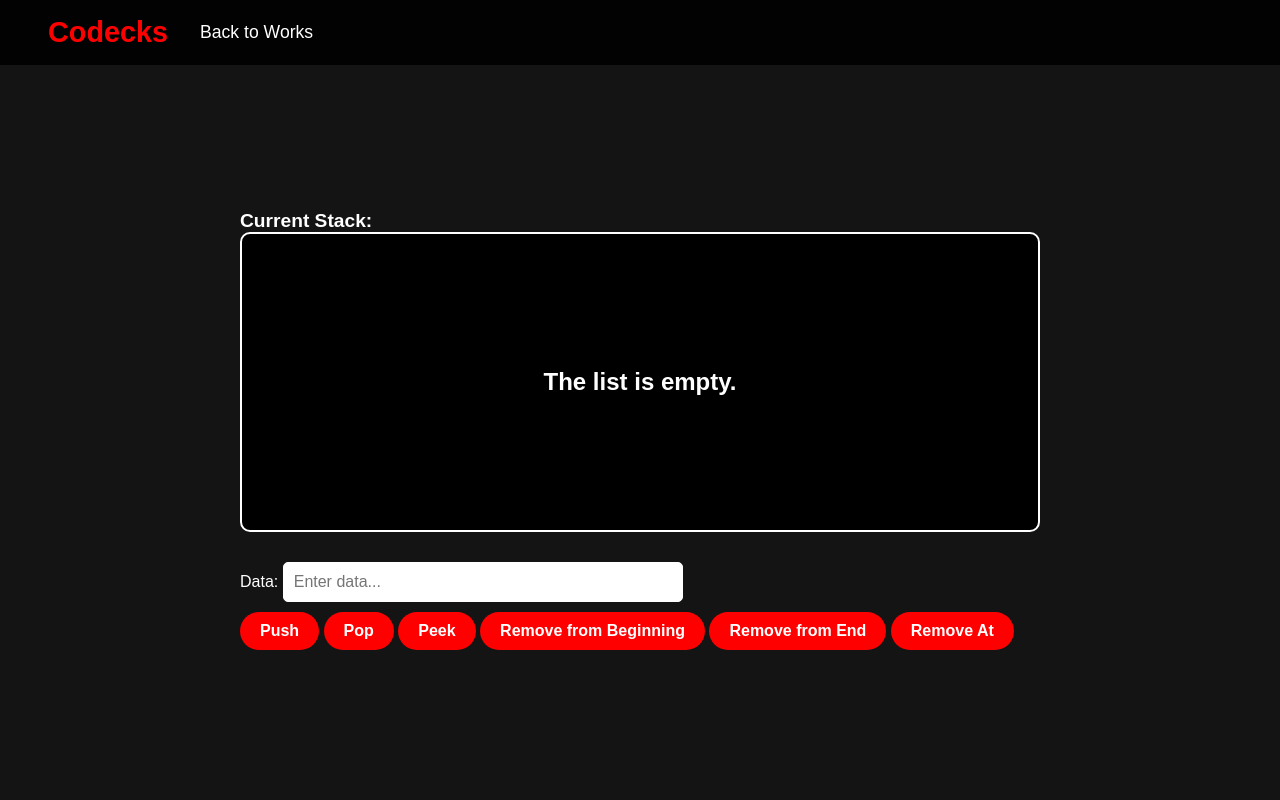
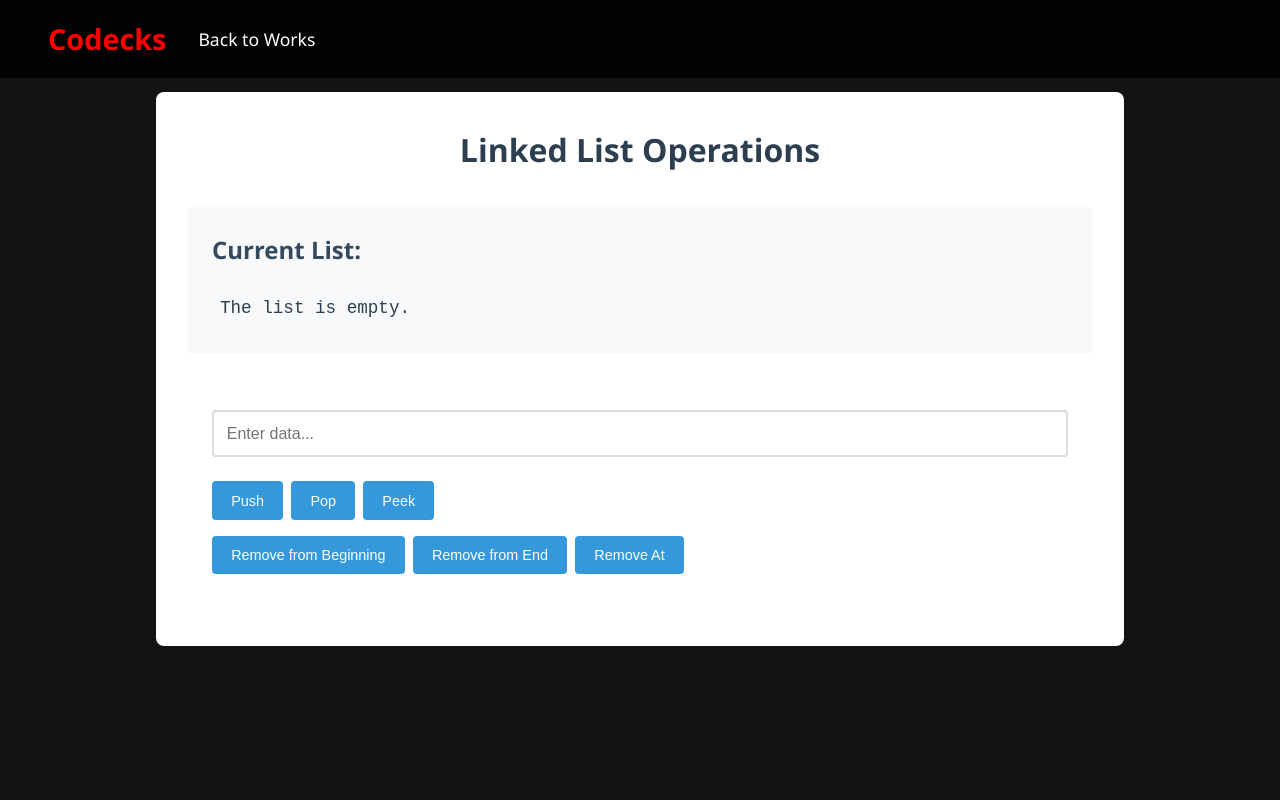
Before and after one commit to johndeviscuyos/DSA_NETFLIX, a Flask app: page /linklist in a window 1280 px wide. Run offline with Flask 3, Linux system fonts and the light colour scheme.

```diff
--- a/static/css/linklist.css
+++ b/static/css/linklist.css
@@ -1,24 +1,19 @@
-/* General Reset */
+/* Reset and base styles */
 * {
     margin: 0;
     padding: 0;
     box-sizing: border-box;
 }
 
-/* Body Styling */
 body {
-    font-family: 'Arial', sans-serif;
-    background-color: #141414; /* Black background */
+    font-family: 'Segoe UI', Tahoma, Geneva, Verdana, sans-serif;
+    line-height: 1.6;
+    background-color: #141414;
     color: white;
-    display: flex;
-    flex-direction: column;
-    align-items: center;
-    justify-content: center;
-    min-height: 100vh;
-    padding-top: 60px; /* Adjust for navbar */
+    padding-top: 60px;
 }
 
-/* Navbar Styling */
+/* Navbar Styling - Original */
 .navbar {
     display: flex;
     justify-content: space-between;
@@ -50,7 +45,7 @@ body {
 }
 
 .nav-links a {
-    text-decoration: none; /* Remove underline */
+    text-decoration: none;
     color: white;
     font-size: 1.1rem;
     transition: color 0.3s;
@@ -59,82 +54,117 @@ body {
 .nav-links a:hover {
     color: gray;
 }
+
+/* Main container */
+.container {
+    max-width: 1000px;
+    margin: 2rem auto;
+    padding: 0 1rem;
 }
 
-/* Main Layout Container */
-.stack-container {
-    display: flex;
-    gap: 40px; /* Space between sections */
-    align-items: flex-start; /* Align to the top */
+.linked-list-container {
+    background: white;
+    border-radius: 8px;
+    box-shadow: 0 2px 10px rgba(0,0,0,0.1);
+    padding: 2rem;
 }
 
-/* Form Container */
-.form-container {
-    display: flex;
-    flex-direction: column;
-    padding: 20px;
-    border: 2px solid white;
-    border-radius: 10px;
-    width: 300px; /* Fixed width */
-    gap: 15px;
-    margin-bottom: 30px;
+/* Headings */
+h1 {
+    color: #2c3e50;
+    text-align: center;
+    margin-bottom: 2rem;
+    font-size: 2rem;
 }
 
-/* Input Field */
-input[type="text"] {
-    padding: 10px;
-    border-radius: 5px;
-    border: 1px solid white;
-    font-size: 1rem;
-    width: 50%;
-    margin top: 10px;
+h2 {
+    color: #34495e;
+    margin-bottom: 1rem;
+    font-size: 1.5rem;
 }
 
-/* Button Layout */
+/* Status message */
+.status-message {
+    background-color: #e8f4f8;
+    border-left: 4px solid #3498db;
+    padding: 1rem;
+    margin-bottom: 1.5rem;
+    border-radius: 4px;
+    color: #2980b9;
+}
+
+/* List display */
+.list-display {
+    background-color: #f8f9fa;
+    padding: 1.5rem;
+    border-radius: 6px;
+    margin-bottom: 2rem;
+}
+
+.list-content {
+    font-family: 'Courier New', Courier, monospace;
+    font-size: 1.1rem;
+    word-break: break-all;
+    color: #2c3e50;
+    padding: 0.5rem;
+}
+
+/* Operations panel */
+.operations-panel {
+    background-color: #fff;
+    padding: 1.5rem;
+    border-radius: 6px;
+}
+
+.input-group {
+    margin-bottom: 1.5rem;
+}
+
+input[type="text"] {
+    width: 100%;
+    padding: 0.8rem;
+    border: 2px solid #ddd;
+    border-radius: 4px;
+    font-size: 1rem;
+    transition: border-color 0.3s;
+}
+
+input[type="text"]:focus {
+    border-color: #3498db;
+    outline: none;
+}
+
+/* Button styles */
 .button-group {
     display: flex;
-    flex-direction: column;
-    gap: 10px;
-    margin-top: 30px;
+    gap: 0.5rem;
+    flex-wrap: wrap;
+    margin-bottom: 1rem;
 }
 
-/* Buttons */
-button {
-    padding: 10px 20px;
-    font-size: 1rem;
-    font-weight: bold;
+.btn {
+    padding: 0.7rem 1.2rem;
     border: none;
-    border-radius: 20px;
-    background-color: red;
+    border-radius: 4px;
+    background-color: #3498db;
     color: white;
     cursor: pointer;
-    transition: 0.3s ease;
-    margin-top: 10px;
+    transition: background-color 0.3s;
+    font-size: 0.9rem;
 }
 
-button:hover {
-    background-color: darkred;
+.btn:hover {
+    background-color: #2980b9;
 }
 
-/* Data Display Section */
-#stack-display {
-    padding: 20px;
-    border: 2px solid white;
-    border-radius: 10px;
-    width: 800px; /* Bigger width for data display */
-    height: 300px; /* Fixed height */
-    display: flex;
-    align-items: center;
-    justify-content: center;
-    text-align: center;
-    font-size: 1.5rem;
-    color: white;
-    background-color: #000;
-    margin-bottom: 30px;
+/* Responsive design */
+@media (max-width: 768px) {
+    .button-group {
+        flex-direction: column;
+    }
+
+    .btn {
+        width: 100%;
+        margin-bottom: 0.5rem;
+    }
 }
-
-/* Heading Style */
-h2 {
-    font-size: 1.2rem;
-    font-weight: bold;
-}
--- a/templates/linklist.html
+++ b/templates/linklist.html
@@ -3,7 +3,7 @@
 <head>
     <meta charset="UTF-8">
     <meta name="viewport" content="width=device-width, initial-scale=1.0">
-    <title>Linklist</title>
+    <title>Linked List Operations</title>
     <link rel="stylesheet" href="{{ url_for('static', filename='css/linklist.css') }}">
 </head>
 <body>
@@ -17,27 +17,44 @@
         </div>
     </nav>
 
-<div class="stack-container">
-    <h2>Current Stack:</h2>
-    <!-- Dynamic stack contents/message -->
-    <div id="stack-display">
-        <p><strong>{{ stack_contents }}</strong></p>
+    <div class="container">
+        <div class="linked-list-container">
+            <h1>Linked List Operations</h1>
+
+            <!-- Operation Status -->
+            {% if message %}
+            <div class="status-message">
+                {{ message }}
+            </div>
+            {% endif %}
+
+            <!-- Current List Display -->
+            <div class="list-display">
+                <h2>Current List:</h2>
+                <div class="list-content">
+                    {{ stack_contents }}
+                </div>
             </div>
 
+            <!-- Operations Form -->
+            <div class="operations-panel">
                 <form method="POST">
-        <div>
-            <label for="data">Data:</label>
-            <input type="text" name="data" id="data" placeholder="Enter data...">
+                    <div class="input-group">
+                        <input type="text" name="data" id="data" placeholder="Enter data..." required>
                     </div>
-        <div>
-            <button type="submit" name="push">Push</button>
-            <button type="submit" name="pop">Pop</button>
-            <button type="submit" name="peek">Peek</button>
-            <button type="submit" name="remove_beginning">Remove from Beginning</button>
-            <button type="submit" name="remove_at_end">Remove from End</button>
-            <button type="submit" name="remove_at">Remove At</button>
+                    <div class="button-group">
+                        <button type="submit" name="push" class="btn">Push</button>
+                        <button type="submit" name="pop" class="btn">Pop</button>
+                        <button type="submit" name="peek" class="btn">Peek</button>
+                    </div>
+                    <div class="button-group">
+                        <button type="submit" name="remove_beginning" class="btn">Remove from Beginning</button>
+                        <button type="submit" name="remove_at_end" class="btn">Remove from End</button>
+                        <button type="submit" name="remove_at" class="btn">Remove At</button>
                     </div>
                 </form>
+            </div>
+        </div>
     </div>
 
     <!-- JavaScript -->
```
Lines whose indentation alone changed are shown as unchanged.
